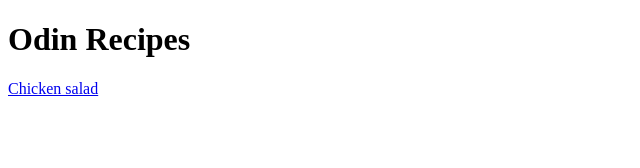
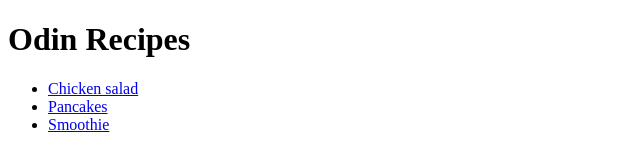
Before and after one commit to eeruos/odin-recipes, a plain HTML site: page index.html in a window 1280 px wide. Shown: the whole page, without its empty margins (0-640 px from the left). Drawn offline with Linux system fonts and the light colour scheme.

Commit message:
create pancaces and smoothie files

```diff
--- a/index.html
+++ b/index.html
@@ -8,6 +8,12 @@
 <body>
     <h1>Odin Recipes</h1>
 
-    <a href="recipes/chicken-salad.html">Chicken salad</a>
+    <ul>
+        <li><a href="recipes/chicken-salad.html">Chicken salad</a></li>
+        <li><a href="recipes/pancakes.html">Pancakes</a></li>
+        <li><a href="recipes/smoothie.html">Smoothie</a></li>
+    </ul>
+
+
 </body>
 </html>
```
Also changed, not shown: recipes/pancakes.html (added, +11 -0 lines), recipes/smoothie.html (added, +11 -0 lines).
